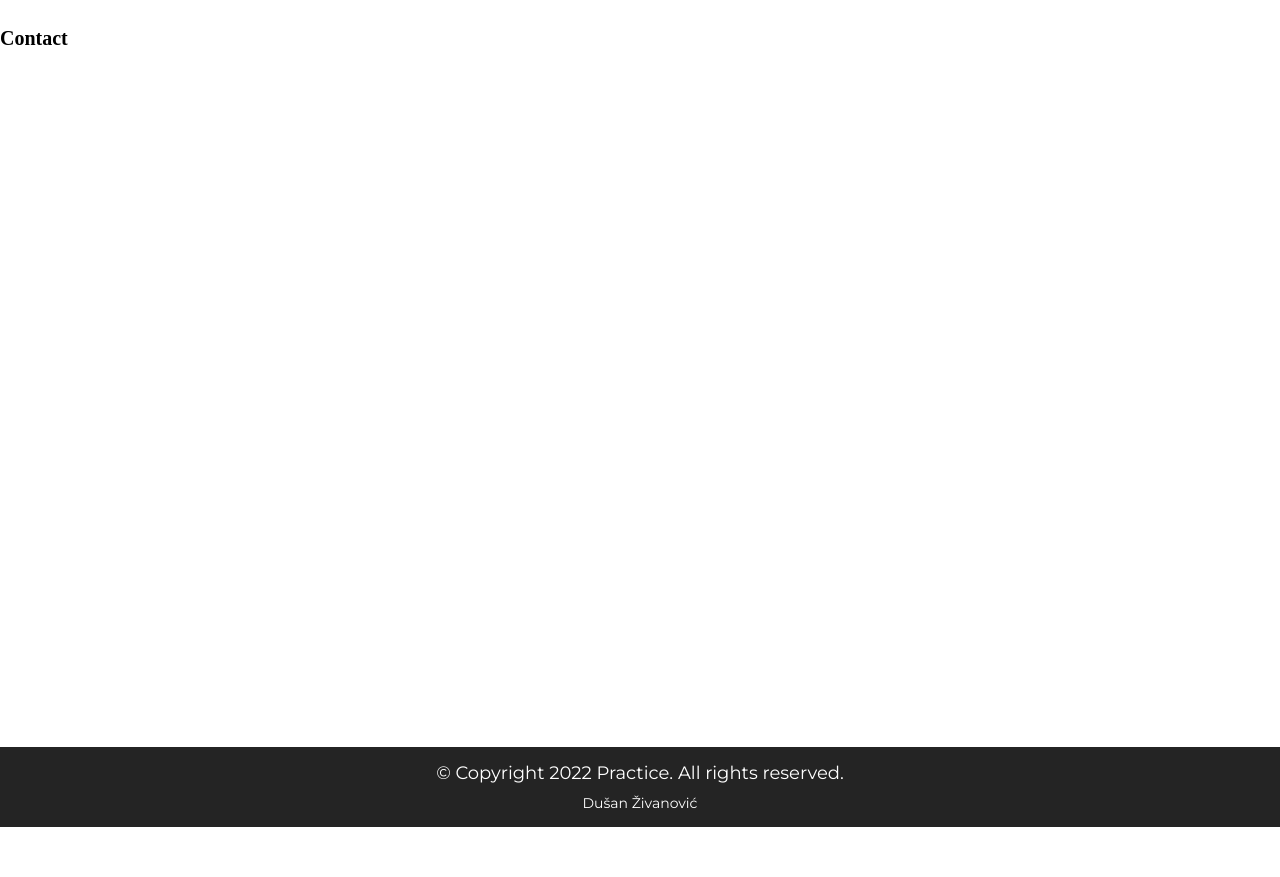
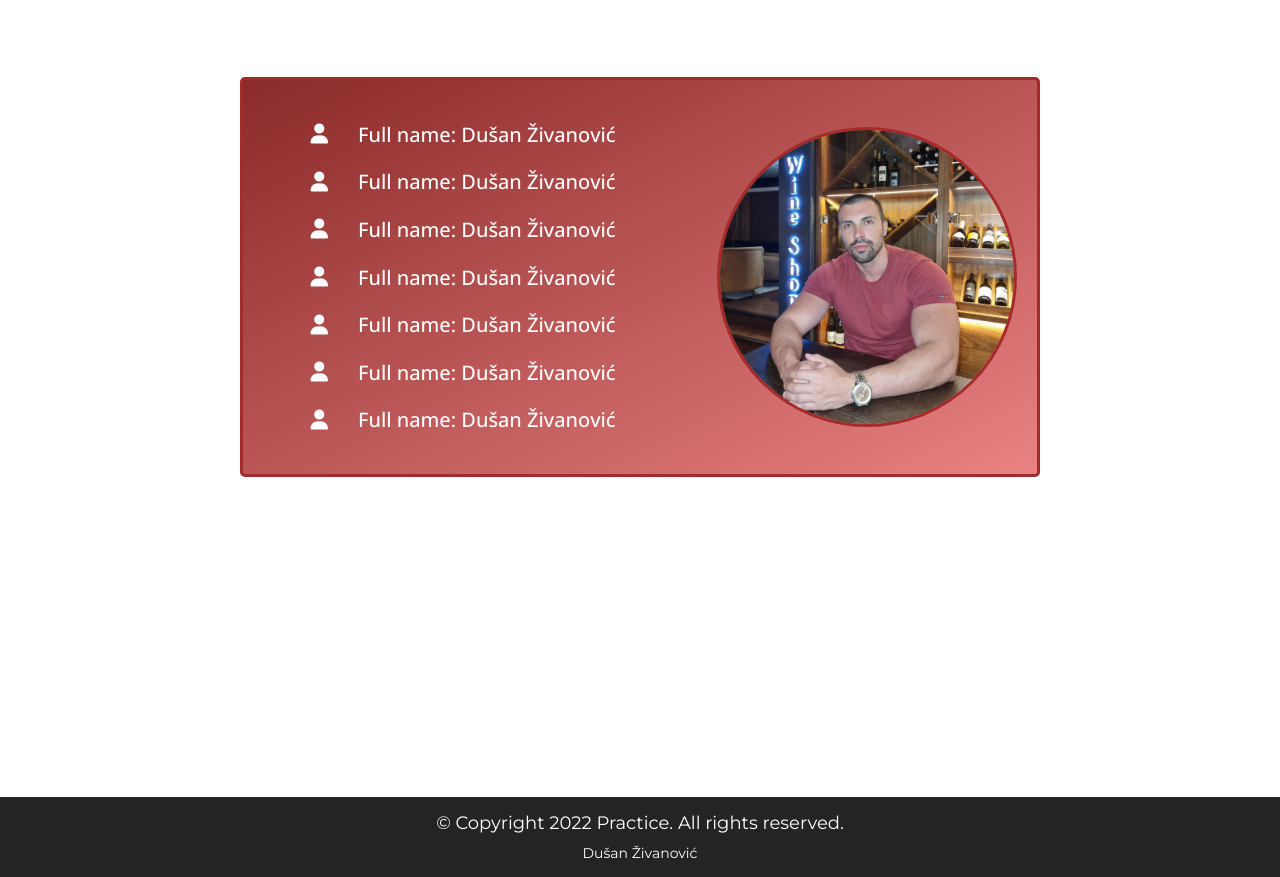
Before and after one commit to Dusan95z/Practice, a plain HTML site: page pages/contact/contact.html in a window 1280 px wide. Shown: the part 73-950 px from the top of the page. Before the commit the page ends 900 px from the top, so only its background shows below. Drawn offline with nearby package versions, Linux system fonts and the light colour scheme.

Commit message:
added contact card

```diff
--- a/pages/contact/contact.html
+++ b/pages/contact/contact.html
@@ -22,7 +22,11 @@
     <!-- HEADER -->
     <header class="header">
       <div class="header-logo">
-        <img src="../../../images/logo.png" alt="logo" class="header-logo-img" />
+        <img
+          src="../../../images/logo.png"
+          alt="logo"
+          class="header-logo-img"
+        />
       </div>
       <nav class="header-nav">
         <ul class="header-nav-ul">
@@ -48,10 +52,41 @@
 
     <!-- MAIN -->
     <main class="main">
-      <!-- Carousel App -->
-      <h1 class="carousel-h1">Contact</h1>
-
-      <!-- APP -->
+      <div class="contact-card">
+        <div class="contact-card-info">
+          <div class="contact-card-info-item">
+            <i class="fa-solid fa-user"></i>
+            <p>Full name: Dušan Živanović</p>
+          </div>
+          <div class="contact-card-info-item">
+            <i class="fa-solid fa-user"></i>
+            <p>Full name: Dušan Živanović</p>
+          </div>
+          <div class="contact-card-info-item">
+            <i class="fa-solid fa-user"></i>
+            <p>Full name: Dušan Živanović</p>
+          </div>
+          <div class="contact-card-info-item">
+            <i class="fa-solid fa-user"></i>
+            <p>Full name: Dušan Živanović</p>
+          </div>
+          <div class="contact-card-info-item">
+            <i class="fa-solid fa-user"></i>
+            <p>Full name: Dušan Živanović</p>
+          </div>
+          <div class="contact-card-info-item">
+            <i class="fa-solid fa-user"></i>
+            <p>Full name: Dušan Živanović</p>
+          </div>
+          <div class="contact-card-info-item">
+            <i class="fa-solid fa-user"></i>
+            <p>Full name: Dušan Živanović</p>
+          </div>
+        </div>
+        <div class="contact-card-picture">
+          <img src="../../images/me.jpg" alt="me" />
+        </div>
+      </div>
     </main>
 
     <!-- FOOTER -->
--- a/pages/contact/contact.js
+++ /dev/null
@@ -1 +0,0 @@
-console.log('test')
--- a/pages/contact/contact.scss
+++ b/pages/contact/contact.scss
@@ -1,2 +1,60 @@
 @import '../../helpers/base';
 @import '../../helpers/variables';
+
+.contact-card {
+  height: 40rem;
+  width: 800rem;
+  max-width: 80rem;
+  border: 3px solid brown;
+  border-radius: 5px;
+  margin: 0 auto;
+  margin-top: 15rem;
+  display: flex;
+  align-items: center;
+  justify-content: space-between;
+  padding: 2rem;
+  background-image: linear-gradient(
+    to right bottom,
+    rgb(139, 42, 42),
+    rgb(233, 130, 130)
+  );
+
+  &-info {
+    width: 40rem;
+    height: 100%;
+    display: flex;
+    flex-direction: column;
+    align-items: center;
+    justify-content: space-evenly;
+
+    &-item {
+      display: flex;
+      align-items: center;
+
+      @include openSans-medium;
+      font-size: 2rem;
+      color: #fff;
+      p {
+      }
+
+      i {
+        margin-right: 3rem;
+      }
+    }
+  }
+
+  &-picture {
+    width: 30rem;
+    height: 30rem;
+    border-radius: 50%;
+    overflow: hidden;
+    border: 3px solid brown;
+
+    img {
+      width: 100%;
+      height: 100%;
+      object-fit: cover;
+      background-position: center;
+    }
+  }
+}
--- a/pages/projects/projects.scss
+++ b/pages/projects/projects.scss
@@ -53,7 +53,6 @@
 
 .carousel-container {
   position: relative;
-  background: #592;
   height: 100%;
   overflow: hidden;
   border-radius: 5px;
```
Also changed, not shown: index.html (+3 -5 lines), pages/projects/projects.html (+1 -1 lines), images/me.jpg (added), pages/contact/contact.css, pages/projects/projects.css, 3 other files.
